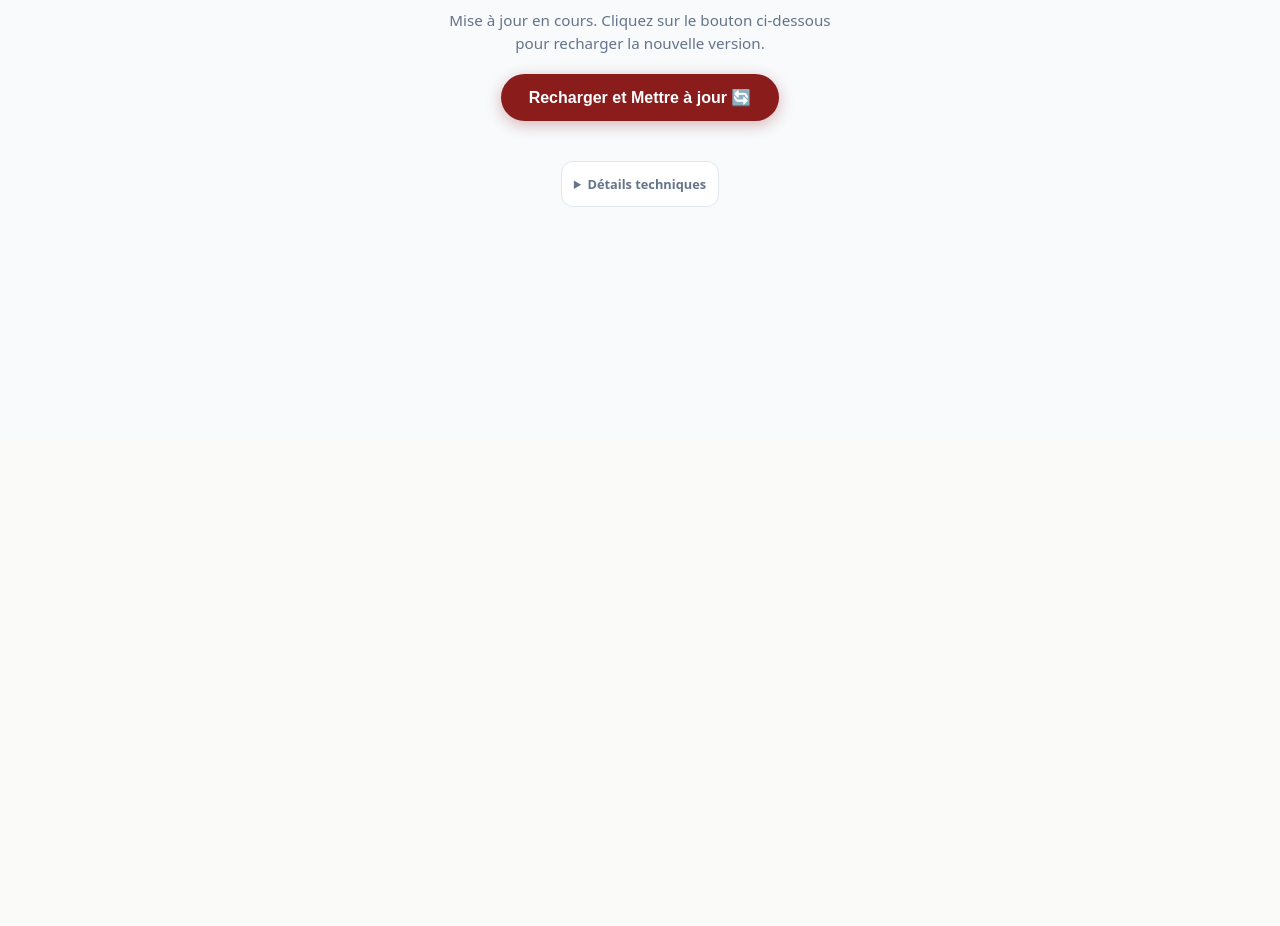
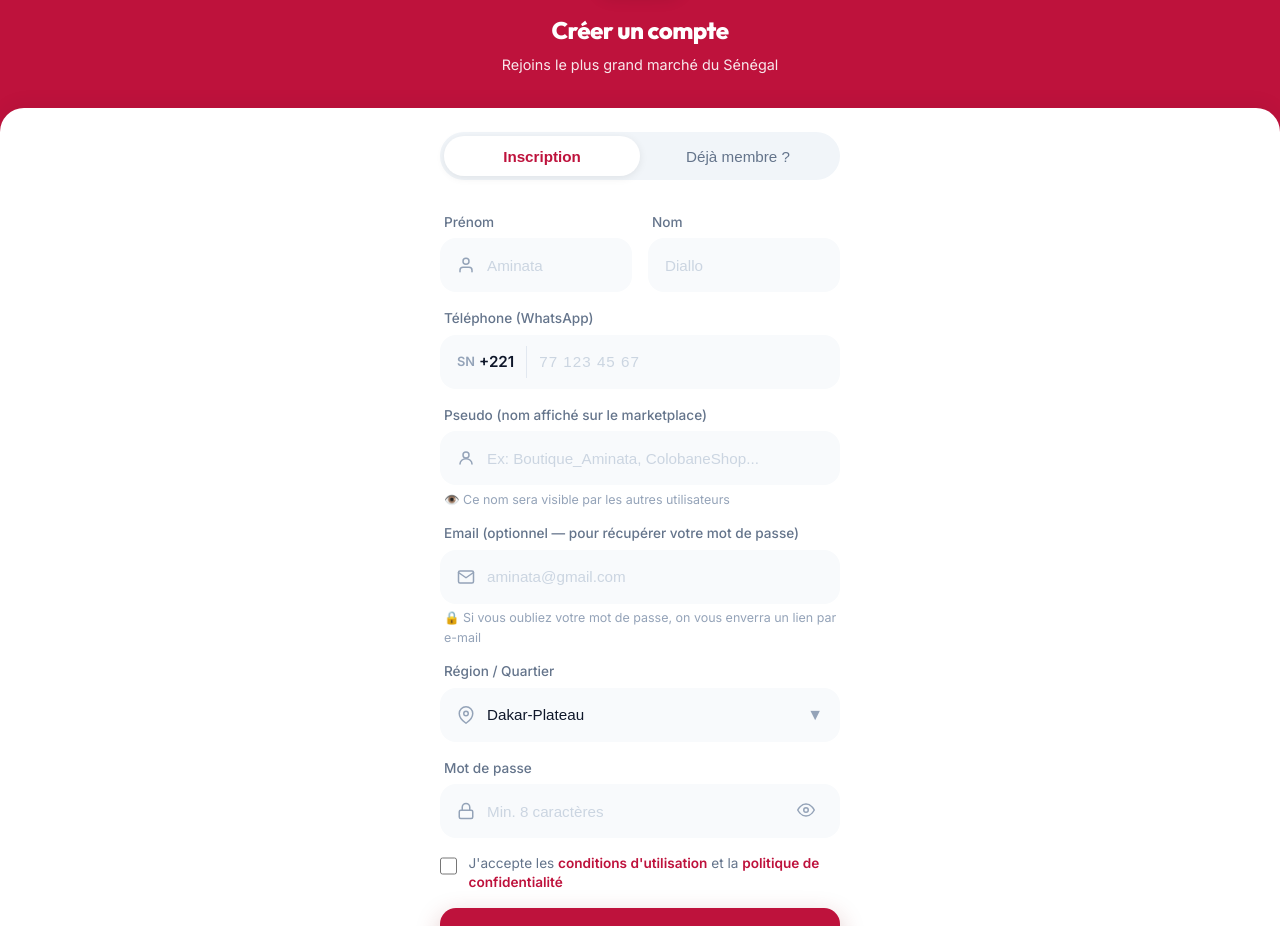
Before and after one commit to colways27-cell/colobane-market, a React (Vite) app: page /auth in a window 1280 px wide. Shown: the part 360-1286 px from the top of the page. Before the commit the page ends 800 px from the top, so only its background shows below. Built offline with nearby package versions, Linux system fonts and the light colour scheme.

Commit message:
Senior_Engineer_fix_city_and_showPassword_state_hooks_in_AuthPage

```diff
--- a/src/pages/AuthPage.jsx
+++ b/src/pages/AuthPage.jsx
@@ -30,6 +30,8 @@ const AuthPage = () => {
   const [phoneWarning, setPhoneWarning] = useState('');
   const [pseudo, setPseudo] = useState('');
   const [email, setEmail] = useState('');
+  const [city, setCity] = useState('Dakar');
+  const [showPassword, setShowPassword] = useState(false);
 
   const [newPassword, setNewPassword] = useState('');
   const [confirmPassword, setConfirmPassword] = useState('');
```
